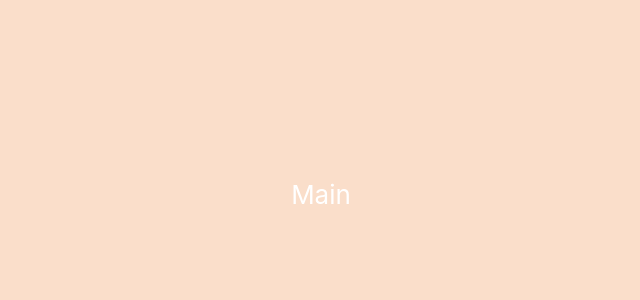
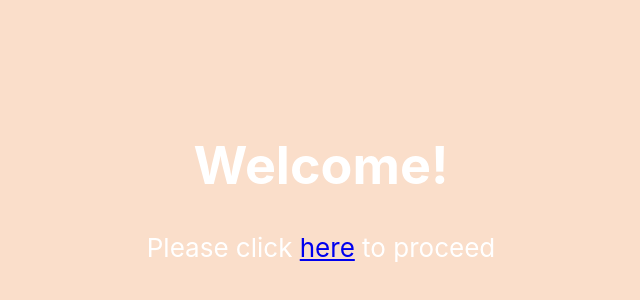
Before and after one commit to PMDimitrova/Simple-React-Product-App, a React (Create React App) app in the folder client/: page / in a window 1280 px wide. Shown: the part 206-506 px from the top of the page, without its empty margins (319-959 px from the left). Built offline with nearby package versions, Linux system fonts and the light colour scheme.

Commit message:
basic structure, routing

```diff
--- a/client/package.json
+++ b/client/package.json
@@ -8,6 +8,7 @@
     "@testing-library/user-event": "^12.8.3",
     "react": "^17.0.2",
     "react-dom": "^17.0.2",
+    "react-router-dom": "^5.2.0",
     "react-scripts": "4.0.3",
     "web-vitals": "^1.1.2"
   },
--- a/client/src/App.css
+++ b/client/src/App.css
@@ -1,8 +1,5 @@
 .App {
   text-align: center;
-}
-
-.App-header {
   background-color: #FADECA;
   min-height: 100vh;
   display: flex;
@@ -12,3 +9,14 @@
   font-size: calc(10px + 2vmin);
   color: white;
 }
+
+/*.App-header {*/
+/*  background-color: #FADECA;*/
+/*  min-height: 100vh;*/
+/*  display: flex;*/
+/*  flex-direction: column;*/
+/*  align-items: center;*/
+/*  justify-content: center;*/
+/*  font-size: calc(10px + 2vmin);*/
+/*  color: white;*/
+/*}*/
--- a/client/src/App.js
+++ b/client/src/App.js
@@ -1,14 +1,16 @@
+import {Route, Switch} from "react-router-dom";
+import './App.css';
 
-import './App.css';
+import Welcome from './components/Welcome/Welcome'
+import ProductsPage from "./components/ProductsPage/ProductsPage";
 
 function App() {
   return (
     <div className="App">
-      <header className="App-header">
-        <p>
-          Main
-        </p>
-      </header>
+        <Switch>
+            <Route path="/" exact component={Welcome}/>
+            <Route path="/products" component={ProductsPage}/>
+        </Switch>
     </div>
   );
 }
--- /dev/null
+++ b/client/src/components/ProductsPage/ProductsPage.js
@@ -0,0 +1,6 @@
+const ProductsPage = () =>{
+    return(
+        <p>Here will be the main logic</p>
+    )
+}
+export default ProductsPage;
--- /dev/null
+++ b/client/src/components/Welcome/Welcome.js
@@ -0,0 +1,15 @@
+import {Link} from "react-router-dom";
+
+const Welcome = () => {
+    return (
+        <main className="main-container">
+            <h1 className="welcome-greeting">Welcome!</h1>
+            <p>Please click {' '}
+                <Link to="/products">here</Link>
+                {' '}to proceed</p>
+
+        </main>
+    );
+}
+
+export default Welcome;
--- a/client/src/index.js
+++ b/client/src/index.js
@@ -2,10 +2,13 @@ import React from 'react';
 import ReactDOM from 'react-dom';
 import './index.css';
 import App from './App';
+import {BrowserRouter} from "react-router-dom";
 
 ReactDOM.render(
   <React.StrictMode>
-    <App />
+      <BrowserRouter>
+          <App />
+      </BrowserRouter>
   </React.StrictMode>,
   document.getElementById('root')
 );
```
Also changed, not shown: 1 other file (tests, documents, lock files or other folders).
